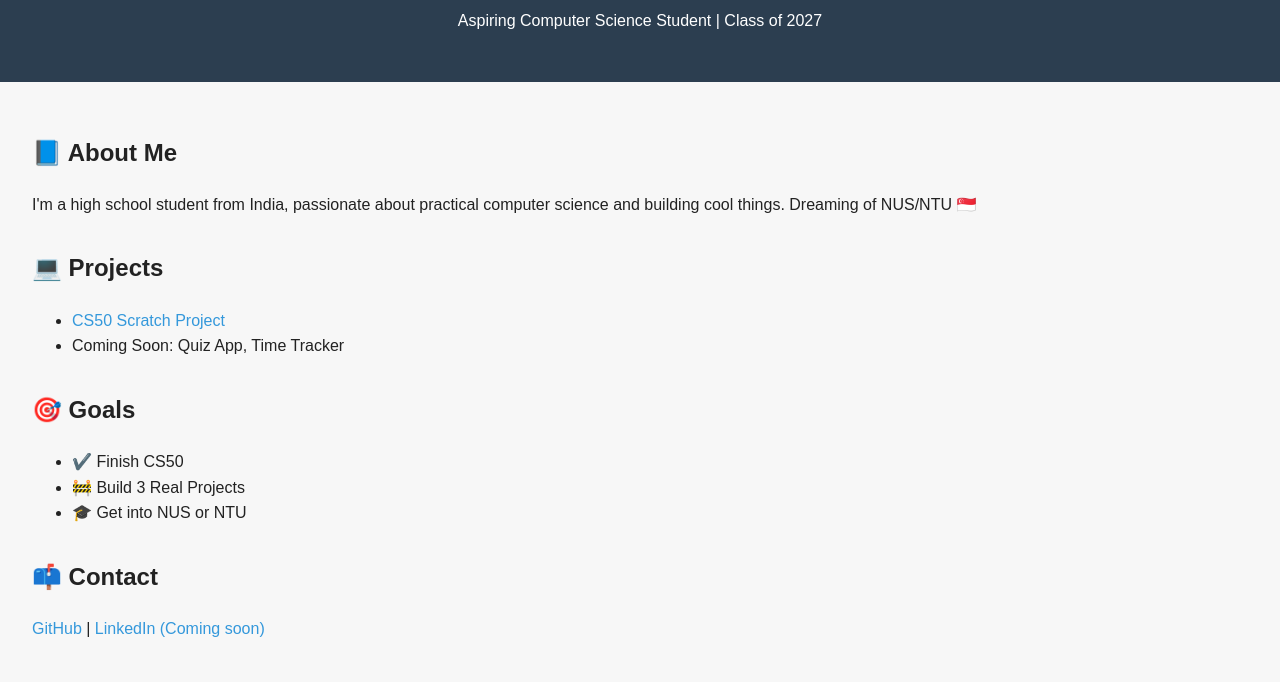
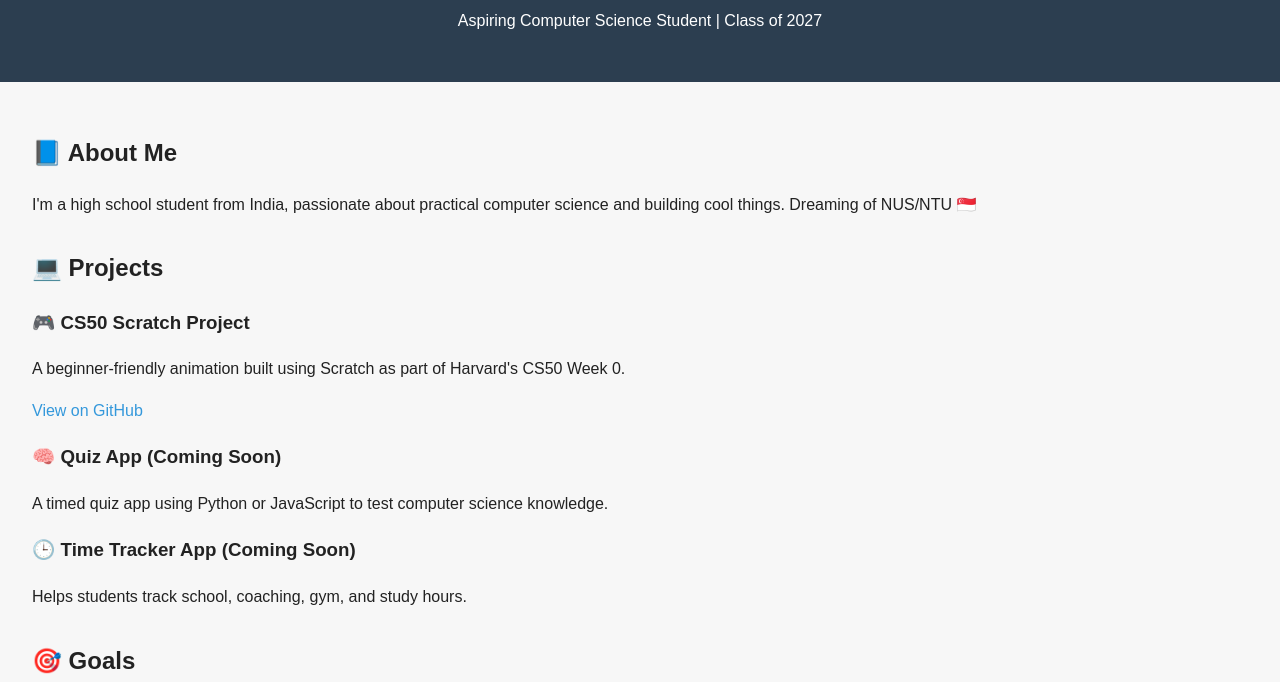
Before and after one commit to Het-patel-h/portfolio-website, a plain HTML site: page index.html in a window 1280 px wide. Shown: the part 118-800 px from the top of the page. Drawn offline with Linux system fonts and the light colour scheme.

Commit message:
index.html

```diff
--- a/index.html
+++ b/index.html
@@ -18,13 +18,26 @@
       <p>I'm a high school student from India, passionate about practical computer science and building cool things. Dreaming of NUS/NTU 🇸🇬</p>
     </section>
 
-    <section>
-      <h2>💻 Projects</h2>
-      <ul>
-        <li><a href="https://github.com/Het-patel-h/CS50-Scratch-Project">CS50 Scratch Project</a></li>
-        <li>Coming Soon: Quiz App, Time Tracker</li>
-      </ul>
-    </section>
+   <section>
+  <h2>💻 Projects</h2>
+
+  <div class="project-card">
+    <h3>🎮 CS50 Scratch Project</h3>
+    <p>A beginner-friendly animation built using Scratch as part of Harvard's CS50 Week 0.</p>
+    <a href="https://github.com/Het-patel-h/CS50-Scratch-Project" target="_blank">View on GitHub</a>
+  </div>
+
+  <div class="project-card">
+    <h3>🧠 Quiz App (Coming Soon)</h3>
+    <p>A timed quiz app using Python or JavaScript to test computer science knowledge.</p>
+  </div>
+
+  <div class="project-card">
+    <h3>🕒 Time Tracker App (Coming Soon)</h3>
+    <p>Helps students track school, coaching, gym, and study hours.</p>
+  </div>
+</section>
+
 
     <section>
       <h2>🎯 Goals</h2>
```
